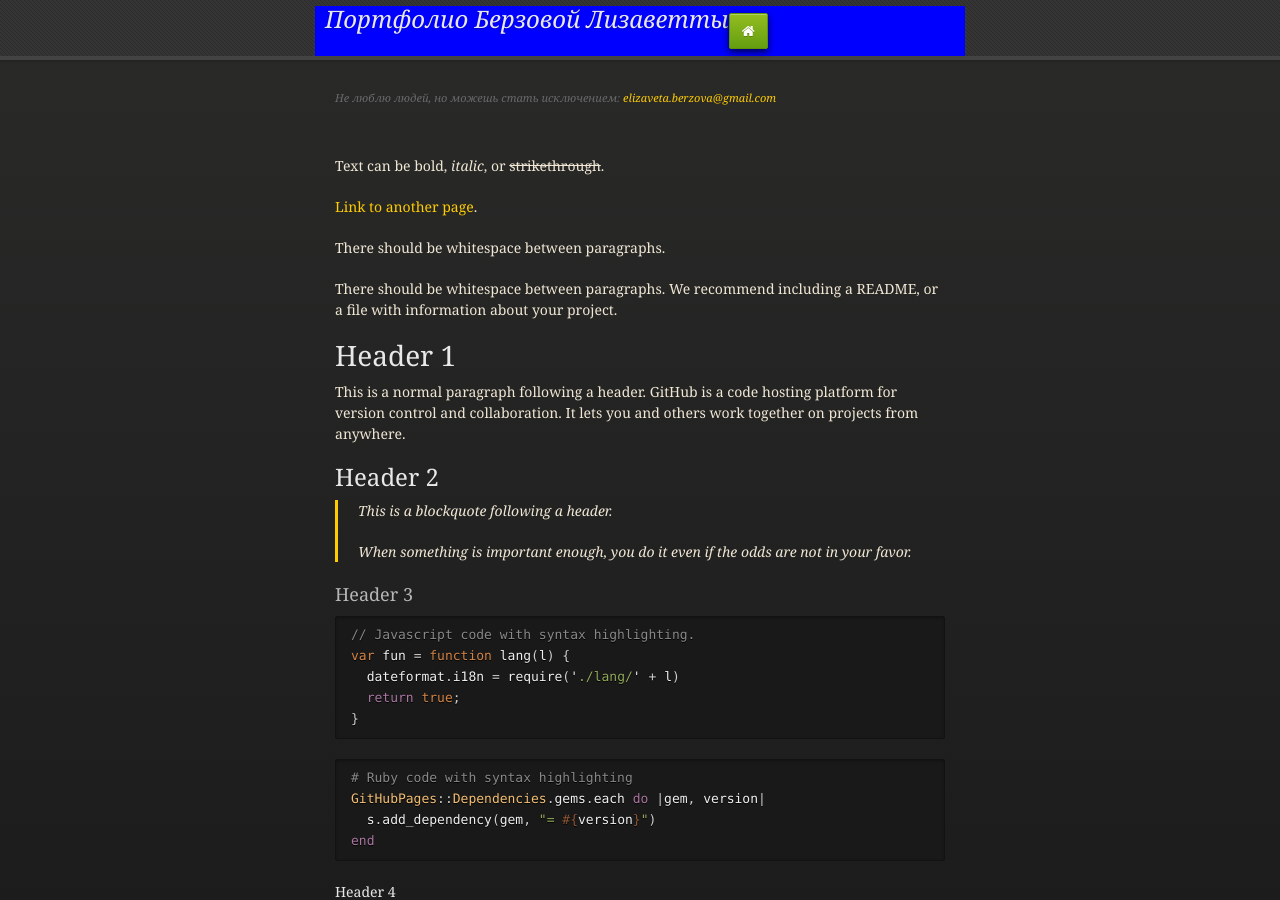
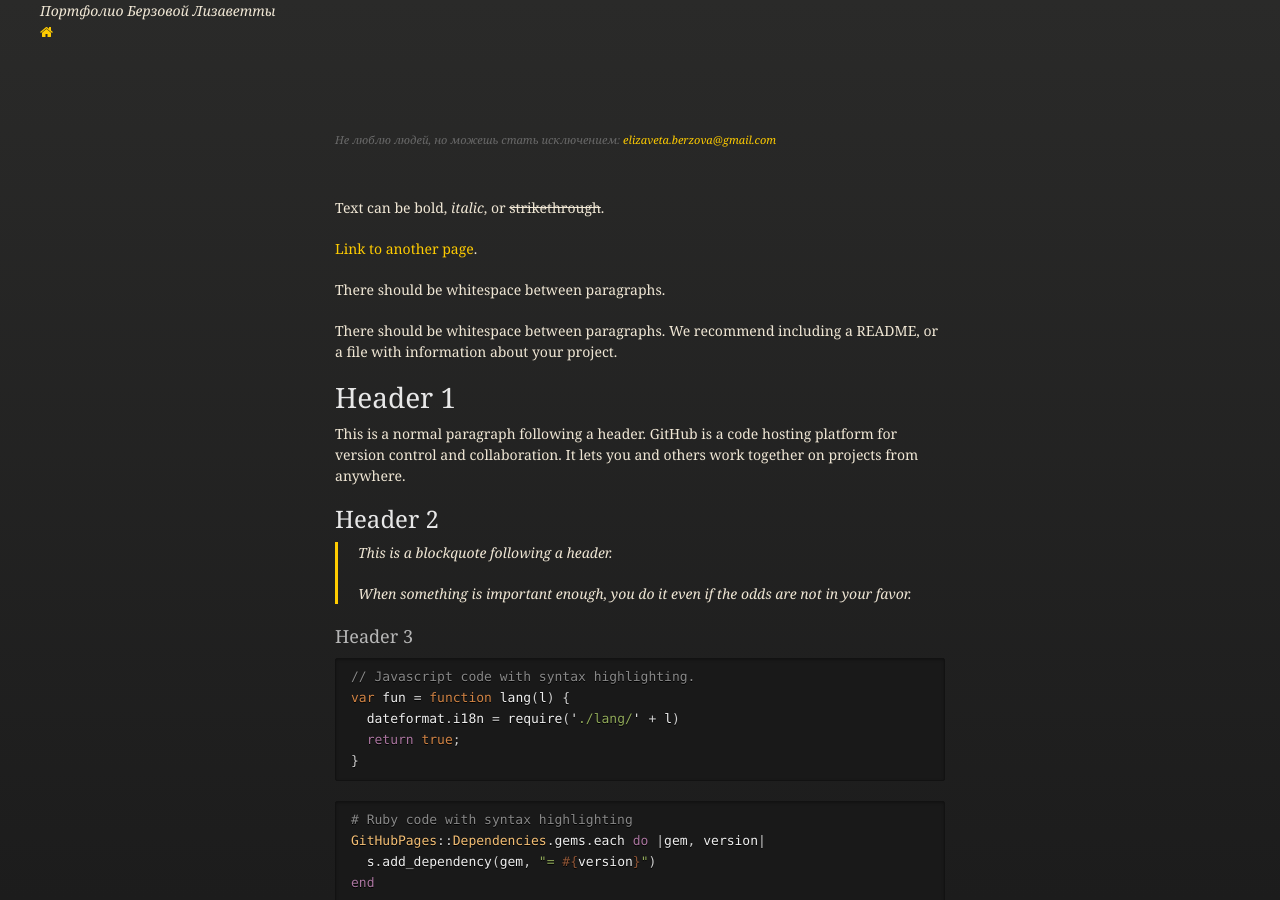
Before and after one commit to lizavetta2008/lizavetta2008.github.io, a Jekyll site: the page built from index.md, in a window 1280 px wide and 900 px high. Built offline with Jekyll 4.4.1, drawn with Linux system fonts in a browser that asks for light colours.

Commit message:
Update default.html

```diff
--- a/_layouts/default.html
+++ b/_layouts/default.html
@@ -21,14 +21,12 @@
     {% include head-custom.html %}
   </head>
   <body>
-    <div id="header">
-      <nav>
-        <ul>
-          <li class="fork"><h2><i>Портфолио Берзовой Лизаветты</i></h1></li>
-          <li class="home"><a href="https://lizavetta2008.github.io/"><i class="fa fa-home"></i></a></li>
-        </ul>
-      </nav>
-    </div>
+    <nav>
+      <ul>
+        <li class="fork"><i>Портфолио Берзовой Лизаветты</i></li>
+          <li class="downloads"><a href="{{ site.github.zip_url }}"><i class="fa fa-home"></i></a></li>
+      </ul>
+    </nav>
 
     <div class="wrapper">
 
```
